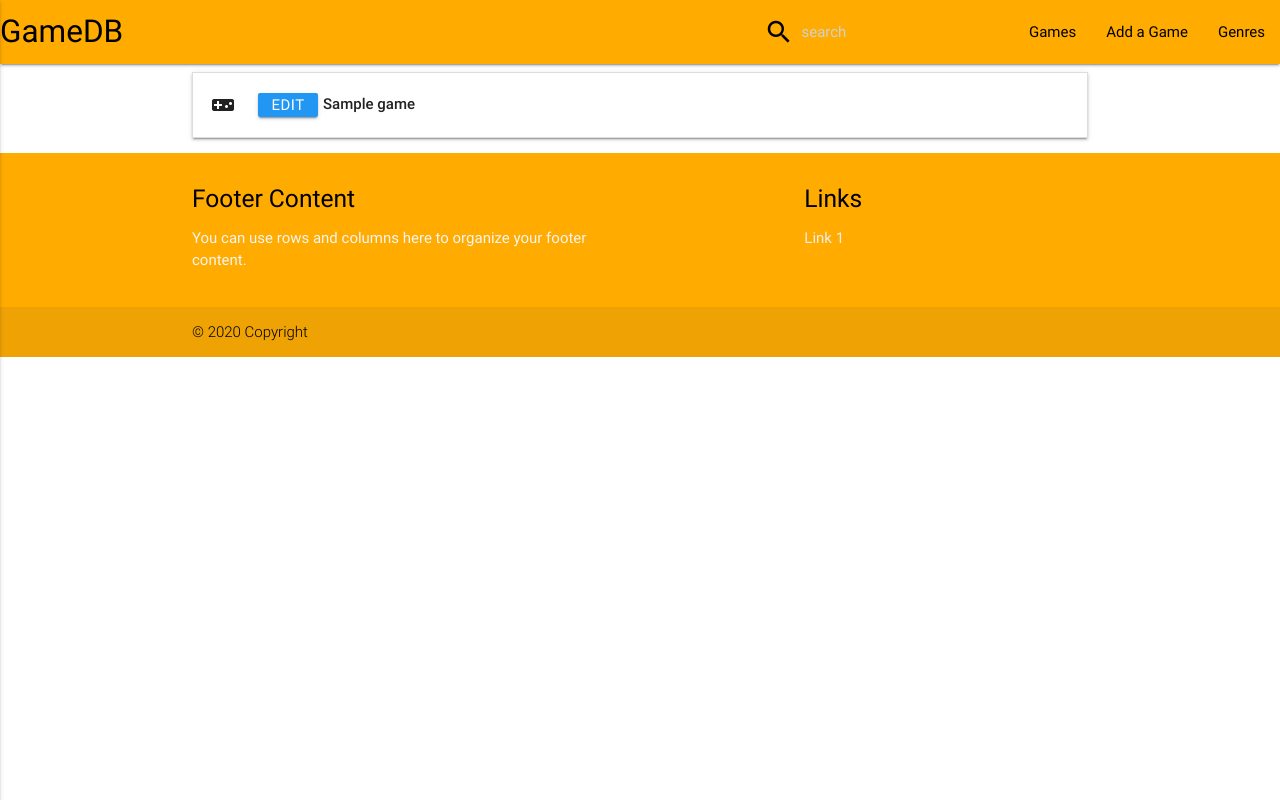
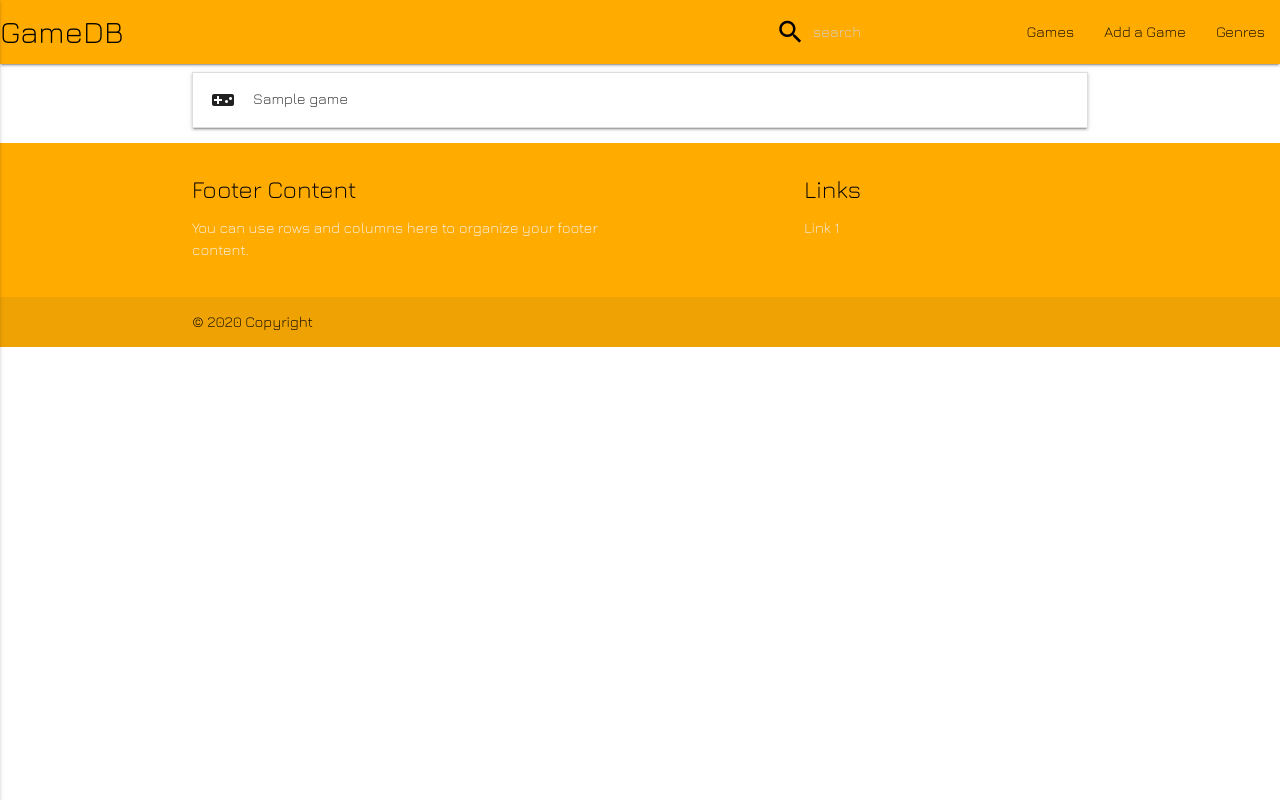
Before and after one commit to VladimirB3/ms-project-3, a Flask app: page / in a window 1280 px wide. Run offline with Flask 2, Linux system fonts and the light colour scheme; a database or web service that is not in the repository returns one stand-in record (values such as "Sample title"); some libraries are stand-ins or nearby versions.

Commit message:
Added a new font, needs fix

```diff
--- a/app.py
+++ b/app.py
@@ -5,7 +5,7 @@ from bson.objectid import ObjectId
 
 app = Flask(__name__)
 app.config["MONGO_DBNAME"] = 'videogames'
-app.config['MONGO_URI'] = 'mongodb+srv://puika:*@myfirstcluster.lzacf.mongodb.net/*?retryWrites=true&w=majority'
+app.config['MONGO_URI'] = 'mongodb+srv://puika:Meta7gear@myfirstcluster.lzacf.mongodb.net/videogames?retryWrites=true&w=majority'
 
 mongo = PyMongo(app)
 
--- a/static/css/style.css
+++ b/static/css/style.css
@@ -1,3 +1,7 @@
+html {
+    font-family: 'Jura', sans-serif;
+}
+
 .btn_small {
     height: 24px;
     width: 60px;
--- a/templates/base.html
+++ b/templates/base.html
@@ -4,6 +4,7 @@
     <meta charset="UTF-8">
     <meta name="viewport" content="width=device-width, initial-scale=1.0">
     <title>Document</title>
+    <link href="https://fonts.googleapis.com/css2?family=Jura:wght@300&display=swap" rel="stylesheet">
     <link href="https://fonts.googleapis.com/icon?family=Material+Icons" rel="stylesheet">
     <link rel="stylesheet" href="https://cdnjs.cloudflare.com/ajax/libs/materialize/0.100.2/css/materialize.min.css">
     <link rel="stylesheet" href="{{url_for('static', filename='css/style.css')}}" type="text/css">
--- a/templates/games.html
+++ b/templates/games.html
@@ -7,8 +7,6 @@
         <div class="collapsible-header">
             <div class="col s6 valign-wrapper">
                 <i class="large material-icons">videogame_asset</i>
-                <a href="{{url_for('edit_game', game_id=game._id)}}" class="waves-effect waves-light btn btn_small blue">Edit</a>
-
             </div>
             <div class="col s9 valign-wrapper">
                     <strong>{{game.game_name}}</strong>
@@ -46,8 +44,8 @@
         </div>
         <div class="collapsible-body">
             <div class="center-align">
-                <strong>DELETE GAME INFORMATION - </strong>
-                <span><a href="{{url_for('delete_game', game_id=game._id)}}" class="waves-effect waves-light btn btn_small red">Del</a></span>
+                <strong>CHANGE GAME INFORMATION - </strong>
+                <span><a href="{{url_for('delete_game', game_id=game._id)}}" class="waves-effect waves-light btn btn_small red">Del</a><a href="{{url_for('edit_game', game_id=game._id)}}" class="waves-effect waves-light btn btn_small blue">Edit</a></span>
             </div>
         </div>
     </li>
```
